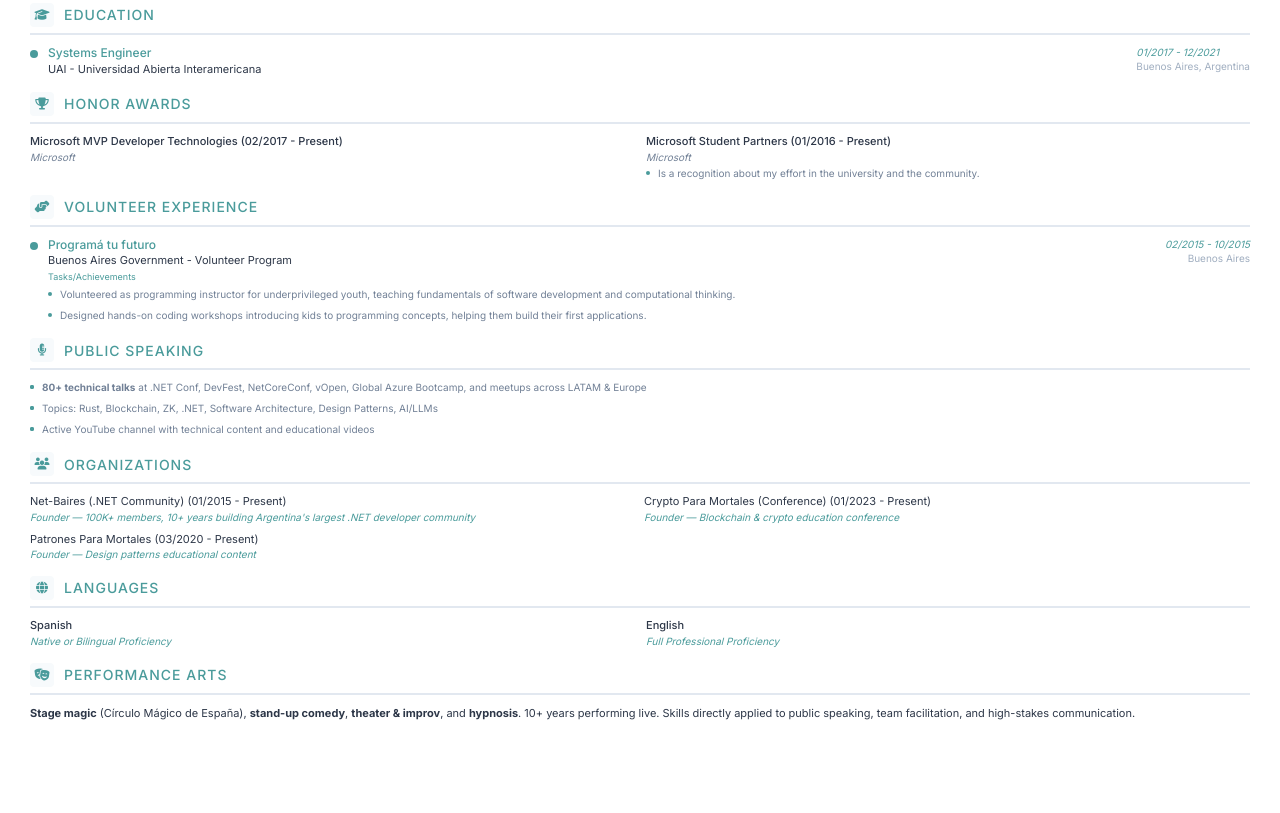
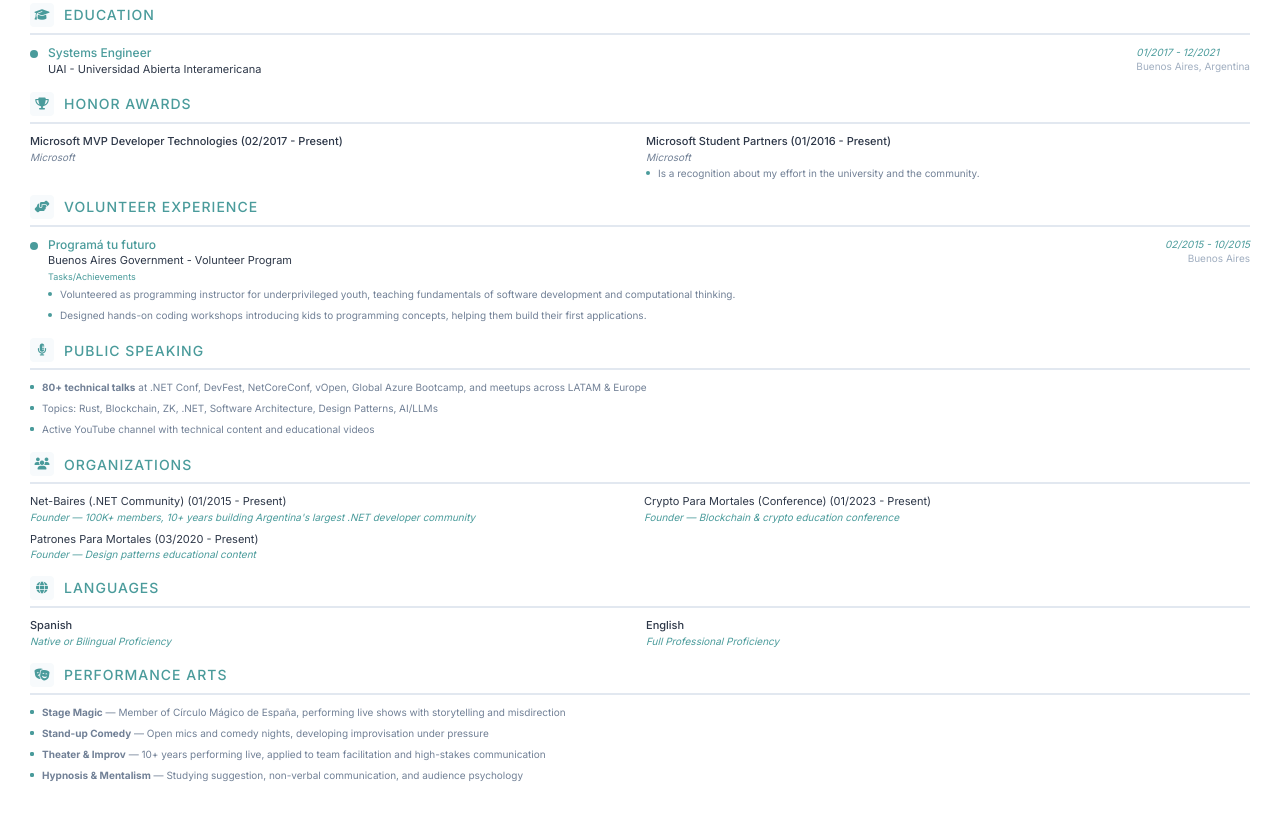
Before and after one commit to germankuber/resume, a website: page resume.html in a window 1280 px wide. Shown: the part 1805-2618 px from the top of the page. Before the commit the page ends 2556 px from the top, so only its background shows below. Drawn offline with Linux system fonts and the light colour scheme; a web font is replaced by a local one.

Commit message:
Update resume and PDF generation: enhance performance arts section with detailed experience and correct PDF filename

```diff
--- a/resume.html
+++ b/resume.html
@@ -918,8 +918,11 @@
                     <i class="fas fa-theater-masks"></i>
                     <h2>Performance Arts</h2>
                 </div>
-                <div style="font-size: 11px; line-height: 1.5;">
-                    <p><strong>Stage magic</strong> (Círculo Mágico de España), <strong>stand-up comedy</strong>, <strong>theater & improv</strong>, and <strong>hypnosis</strong>. 10+ years performing live. Skills directly applied to public speaking, team facilitation, and high-stakes communication.</p>
+                <div class="experience-list" style="padding-left: 0;">
+                    <li style="list-style: none; padding-left: 12px; position: relative;"><span style="position: absolute; left: 0; top: 5px; width: 4px; height: 4px; background: var(--primary-color); border-radius: 50%;"></span><strong>Stage Magic</strong> — Member of Círculo Mágico de España, performing live shows with storytelling and misdirection</li>
+                    <li style="list-style: none; padding-left: 12px; position: relative;"><span style="position: absolute; left: 0; top: 5px; width: 4px; height: 4px; background: var(--primary-color); border-radius: 50%;"></span><strong>Stand-up Comedy</strong> — Open mics and comedy nights, developing improvisation under pressure</li>
+                    <li style="list-style: none; padding-left: 12px; position: relative;"><span style="position: absolute; left: 0; top: 5px; width: 4px; height: 4px; background: var(--primary-color); border-radius: 50%;"></span><strong>Theater & Improv</strong> — 10+ years performing live, applied to team facilitation and high-stakes communication</li>
+                    <li style="list-style: none; padding-left: 12px; position: relative;"><span style="position: absolute; left: 0; top: 5px; width: 4px; height: 4px; background: var(--primary-color); border-radius: 50%;"></span><strong>Hypnosis & Mentalism</strong> — Studying suggestion, non-verbal communication, and audience psychology</li>
                 </div>
             </section>
         </main>
--- a/scripts/pdf.js
+++ b/scripts/pdf.js
@@ -7,7 +7,7 @@ const rootDir = join(__dirname, '..');
 
 async function generatePdf() {
   const htmlPath = join(rootDir, 'resume.html');
-  const pdfPath = join(rootDir, 'german-kuber-cv.pdf');
+  const pdfPath = join(rootDir, 'Germán Küber.pdf');
 
   console.log('Generating PDF...');
 
```
Also changed, not shown: 1 other file.
